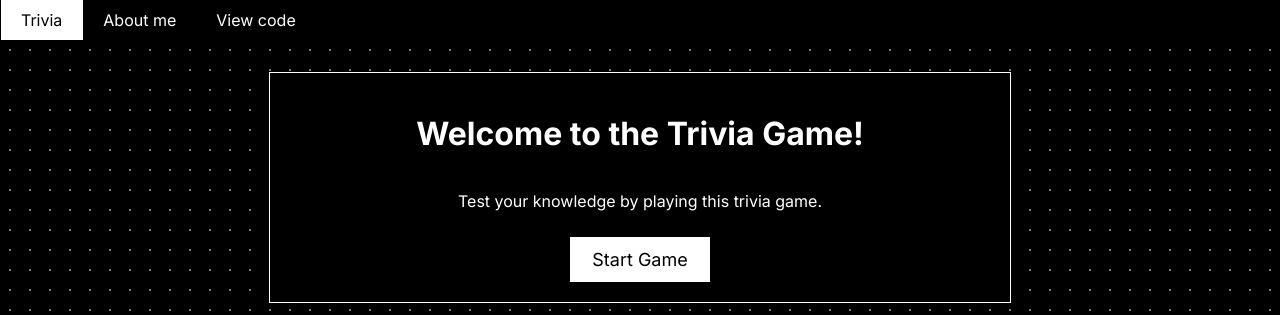
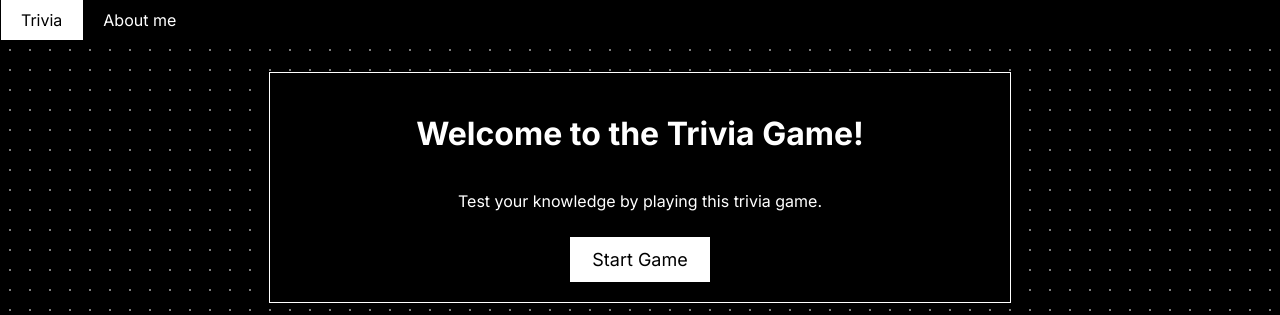
Before and after one commit to brncd/simple-trivia-game, a Flask app: page / in a window 1280 px wide. Shown: the top 315 px of the page. Run offline with Flask 3, Linux system fonts and the light colour scheme; some libraries are stand-ins or nearby versions.

Commit message:
minor changes

```diff
--- a/templates/about.html
+++ b/templates/about.html
@@ -7,7 +7,6 @@ About Me
 {% block navbar %}
 <a class="nav-link" href="{{ url_for('index') }}">Trivia</a>
 <a class="nav-link active" href="{{ url_for('about') }}">About me</a>
-<a class="nav-link" href="https://github.com/brncd/simple-trivia-game" target="_blank">View code</a>
 {% endblock %}
 
 {% block main %}
--- a/templates/index.html
+++ b/templates/index.html
@@ -7,7 +7,6 @@ Trivia Game
 {% block navbar %}
 <a class="nav-link active" href="{{ url_for('index') }}">Trivia</a>
 <a class="nav-link" href="{{ url_for('about') }}">About me</a>
-<a class="nav-link" href="https://github.com/brncd/simple-trivia-game" target="_blank">View code</a>
 {% endblock %}
 
 {% block main %}
```
Also changed, not shown: .github/workflows/deploy.yml.
